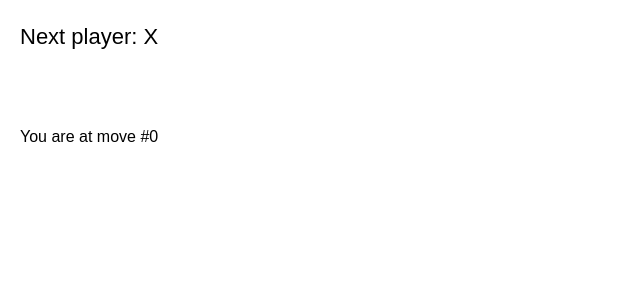
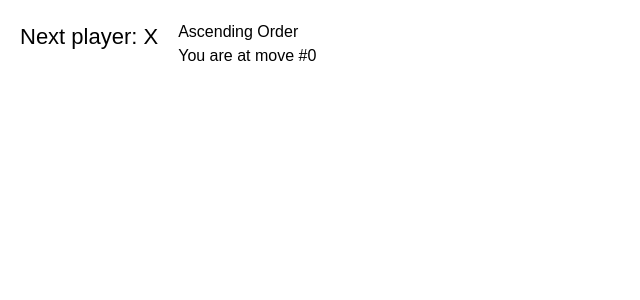
Before and after one commit to KishorKumarParoi/Tic-Tac-Toe, a React (Vite) app: page / in a window 1280 px wide. Shown: the top 300 px of the page, without its empty margins (0-640 px from the left). Built offline with nearby package versions, Linux system fonts and the light colour scheme.

Commit message:
ascending and descending order showed

```diff
--- a/src/Game.jsx
+++ b/src/Game.jsx
@@ -8,6 +8,15 @@ export default function Game() {
     const xIsNext = currentMove % 2 === 0;
     let [count, setCount] = useState(0);
     count = currentMove;
+
+    const [ascending, setAscending] = useState(true);
+    const displayOrder = ascending ? "Ascending Order" : "Descending Order";
+
+    function toggleOrder() {
+        setAscending(!ascending);
+    }
+
+
 
     function handlePlay(nextSquares) {
         const nextHistory = [...history.slice(0, currentMove + 1), nextSquares];
@@ -43,9 +52,14 @@ export default function Game() {
 
     return (
         <>
-            <Board onPlay={handlePlay} count={count} xIsNext={xIsNext} squares={currentSquares} />
-            <div className="bg-slate-600">
-                <ol className="bg-white text-black font-bold">{moves}</ol>
+            <div className="game">
+                <Board onPlay={handlePlay} count={count} xIsNext={xIsNext} squares={currentSquares} />
+                <div className="game-info">
+                    <div className="center">
+                        <button onClick={toggleOrder} className="mb-4 font-bold text-2xl bg-blue-400 p-2 rounded-md">{displayOrder}</button>
+                    </div>
+                    <ol className="bg-white text-black font-bold">{ascending ? moves : moves.slice().reverse()}</ol>
+                </div>
             </div>
         </>
     )
```
